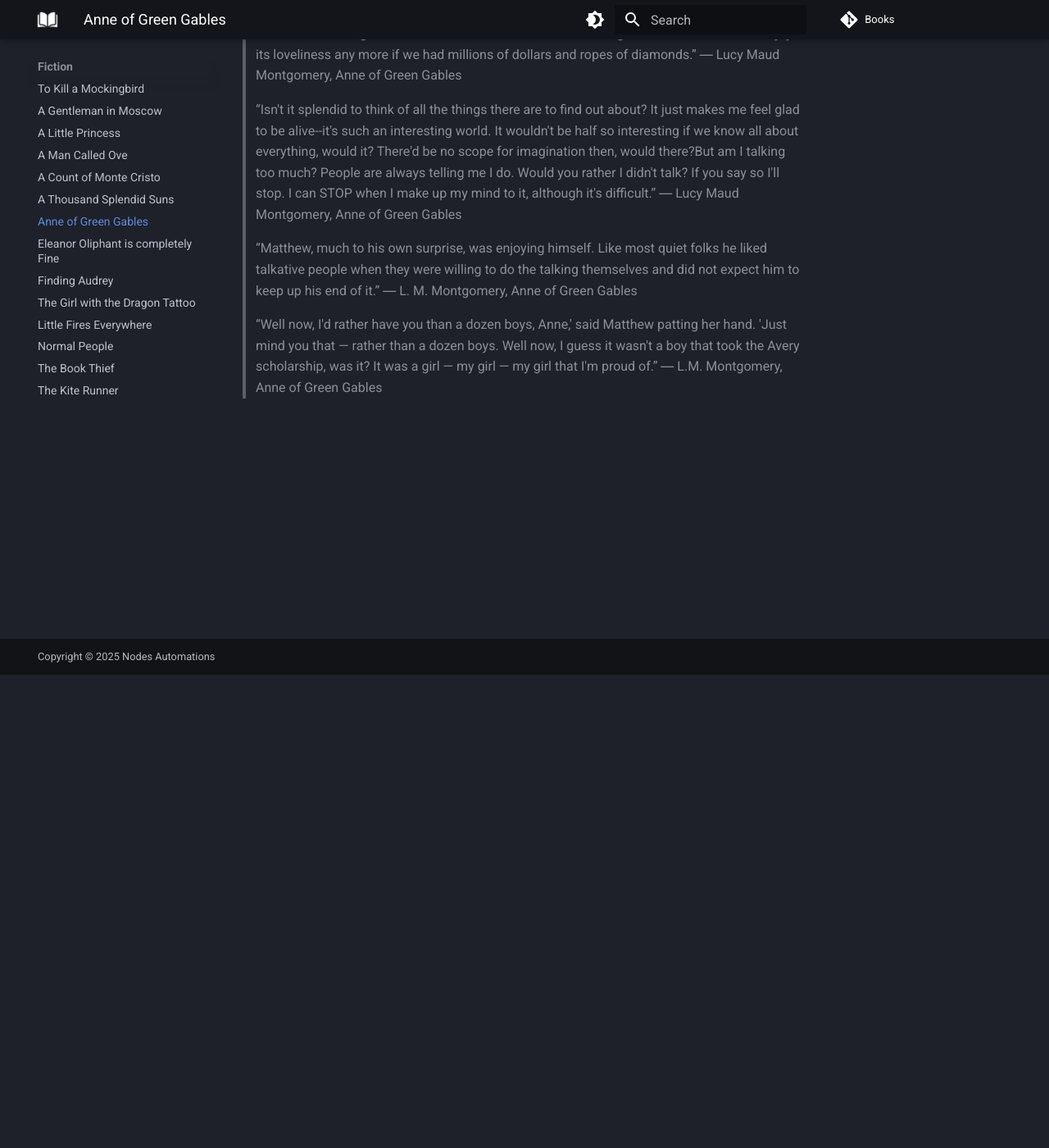
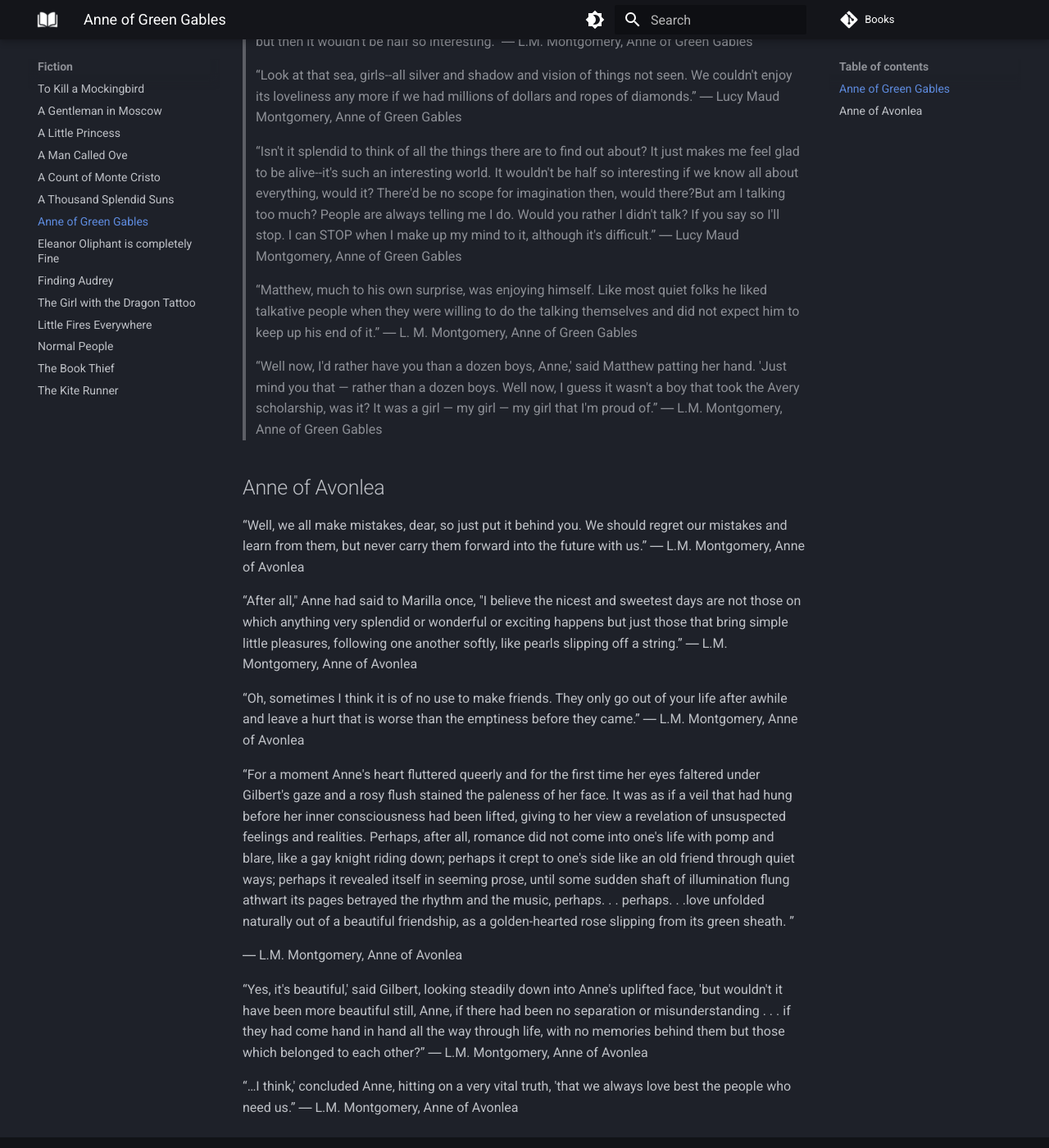
Before and after one commit to vivekkpatel/Books, an MkDocs documentation site: the page built from docs/Fiction/Anne of Green Gables.md, in a window 1280 px wide and 1400 px high, scrolled down 577 px. Shown: the whole window at 82% size. Built offline with MkDocs 1.6.1 and Material for MkDocs 9.7.7, drawn with Linux system fonts in a browser that asks for light colours; comment, search, counter and statistics services are not loaded.

Commit message:
Add quotes and notes from "Anne of Avonlea" by L.M. Montgomery to the existing "Anne of Green Gables" document

```diff
--- a/docs/Fiction/Anne of Green Gables.md
+++ b/docs/Fiction/Anne of Green Gables.md
@@ -1,5 +1,6 @@
 # Anne of Green Gables by Lucy Maud Montgomery
 
+##  Anne of Green Gables
 > “It's been my experience that you can nearly always enjoy things if you make up your mind firmly that you will.”
 ― Lucy Maud Montgomery, Anne of Green Gables
 >
@@ -35,3 +36,24 @@
 > “Well now, I'd rather have you than a dozen boys, Anne,' said Matthew patting her hand. 'Just mind you that — rather than a dozen boys. Well now, I guess it wasn't a boy that took the Avery scholarship, was it? It was a girl — my girl — my girl that I'm proud of.”
 ― L.M. Montgomery, Anne of Green Gables
 >
+
+## Anne of Avonlea
+
+“Well, we all make mistakes, dear, so just put it behind you. We should regret our mistakes and learn from them, but never carry them forward into the future with us.”
+ ― L.M. Montgomery, Anne of Avonlea
+
+“After all," Anne had said to Marilla once, "I believe the nicest and sweetest days are not those on which anything very splendid or wonderful or exciting happens but just those that bring simple little pleasures, following one another softly, like pearls slipping off a string.”
+― L.M. Montgomery, Anne of Avonlea
+
+“Oh, sometimes I think it is of no use to make friends. They only go out of your life after awhile and leave a hurt that is worse than the emptiness before they came.”
+― L.M. Montgomery, Anne of Avonlea
+
+“For a moment Anne's heart fluttered queerly and for the first time her eyes faltered under Gilbert's gaze and a rosy flush stained the paleness of her face. It was as if a veil that had hung before her inner consciousness had been lifted, giving to her view a revelation of unsuspected feelings and realities. Perhaps, after all, romance did not come into one's life with pomp and blare, like a gay knight riding down; perhaps it crept to one's side like an old friend through quiet ways; perhaps it revealed itself in seeming prose, until some sudden shaft of illumination flung athwart its pages betrayed the rhythm and the music, perhaps. . . perhaps. . .love unfolded naturally out of a beautiful friendship, as a golden-hearted rose slipping from its green sheath. ”
+
+― L.M. Montgomery, Anne of Avonlea
+
+“Yes, it's beautiful,' said Gilbert, looking steadily down into Anne's uplifted face, 'but wouldn't it have been more beautiful still, Anne, if there had been no separation or misunderstanding . . . if they had come hand in hand all the way through life, with no memories behind them but those which belonged to each other?”
+― L.M. Montgomery, Anne of Avonlea
+
+“…I think,' concluded Anne, hitting on a very vital truth, 'that we always love best the people who need us.”
+― L.M. Montgomery, Anne of Avonlea
```
